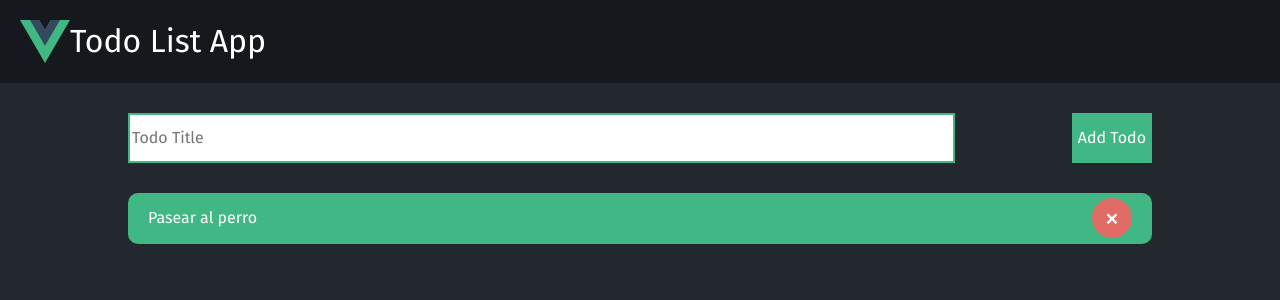
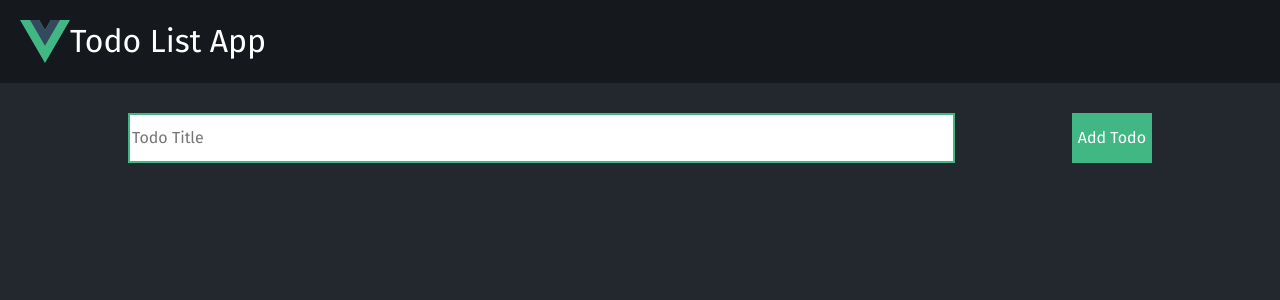
Before and after one commit to Aisem13/curso-vue, a Vue app in the folder todo-list/: page / in a window 1280 px wide. Shown: the top 300 px of the page. Built offline with nearby package versions, Linux system fonts and the light colour scheme; a web font is replaced by a local one.

Commit message:
Add & remove todos

```diff
--- a/todo-list/src/App.vue
+++ b/todo-list/src/App.vue
@@ -7,25 +7,46 @@
   <main class="container">
     <section>
       <form class="add-todo-form">
-                <input type="text" placeholder="Todo Title" />
+        <input v-model="todoTitle" type="text" placeholder="Todo Title" />
         <div>
-                    <button>Add Todo</button>
+          <button @click.prevent="addTodo">Add Todo</button>
         </div>
       </form>
     </section>
 
     <section>
-            <div class="todo">
-                <p>Pasear al perro</p>
+      <div v-for="todo in todos" class="todo">
+        <p>{{ todo }}</p>
         <div>
-                    <button class="remove-todo-btn">&times;</button>
+          <button @click="removeTodo(todo)" class="remove-todo-btn">
+            &times;
+          </button>
         </div>
       </div>
     </section>
   </main>
 </template>
 
-<script setup></script>
+<script>
+export default {
+  data() {
+    return {
+      todoTitle: "",
+      todos: [],
+    };
+  },
+
+  methods: {
+    addTodo() {
+      this.todos.push(this.todoTitle);
+    },
+
+    removeTodo(todoTitle) {
+      this.todos = this.todos.filter((todo) => todo !== todoTitle);
+    },
+  },
+};
+</script>
 
 <style scoped>
 .navbar {
```
Lines whose indentation alone changed are shown as unchanged.
